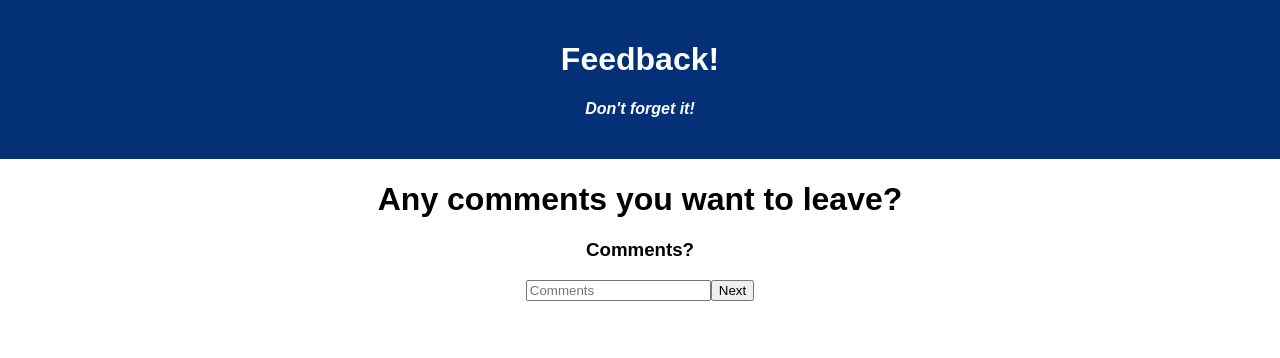
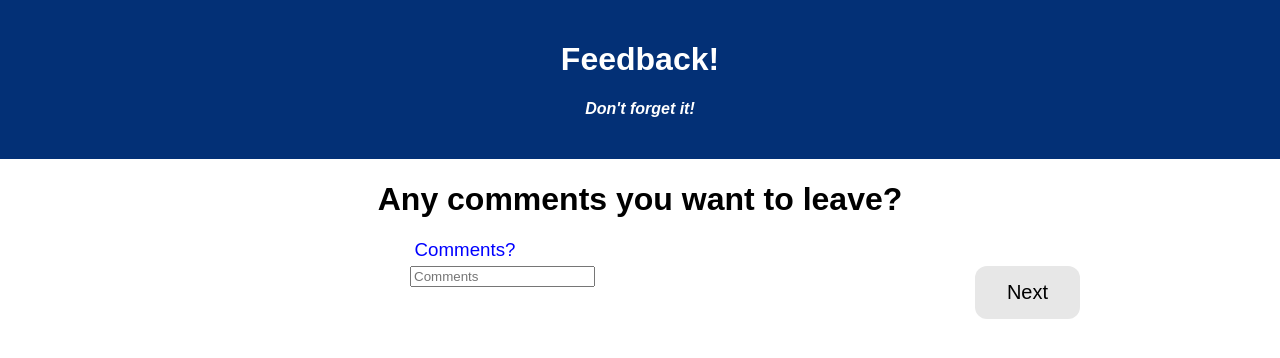
Before and after one commit to searley96/weekend-redux-feedback-loop, a React (Create React App) app: page /#/comments in a window 1280 px wide. Shown: the top 358 px of the page. Built offline with nearby package versions, Linux system fonts and the light colour scheme.

Commit message:
added a little bit of styling

```diff
--- /dev/null
+++ b/src/components/Comments/Comments.css
@@ -0,0 +1,30 @@
+h3 {
+    color: blue;
+    margin-right: 350px;
+    margin-bottom: 5px;
+    font-weight: lighter;
+}
+
+input {
+    margin-right: 275px;
+
+}
+
+button {
+   background-color: #e7e7e7;
+   color: black;
+   border: none;
+   padding: 15px 32px;
+   text-align: center;
+   text-decoration: none;
+   display: inline-block;
+   font-size: 20px;
+   border-radius: 12px;
+   position: absolute;
+   right: 200px;
+
+}
+
+.comments {
+    box-shadow: 10px 10px;
+}
--- a/src/components/Comments/Comments.jsx
+++ b/src/components/Comments/Comments.jsx
@@ -1,6 +1,7 @@
 import { useDispatch } from "react-redux";
 import { useHistory } from 'react-router-dom'
 import { useState } from 'react';
+import './Comments.css';
 
 function Comments () {
 
@@ -27,11 +28,9 @@ const saveComments = () => {
         <>
         <div>
             <h1>Any comments you want to leave?</h1>
+
+       <form id="comments" onSubmit={saveComments}>
             <h3>Comments?</h3>
-        </div>
-        <div>
-       <form onSubmit={saveComments}>
-
             <input type="text" placeholder="Comments" value={newComments.comments} onChange={(event) => setComments(event.target.value)}></input>
             <button type="submit">Next</button>
         </form>
```
